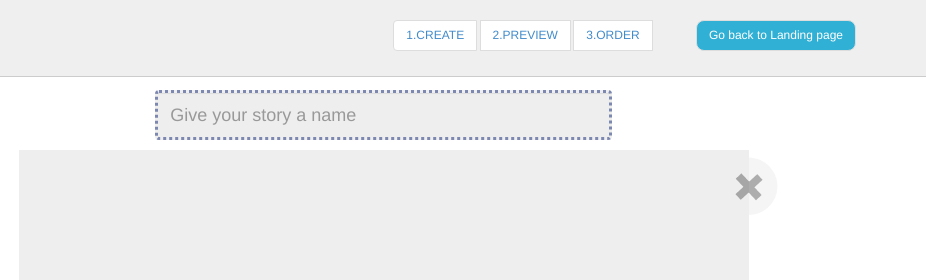
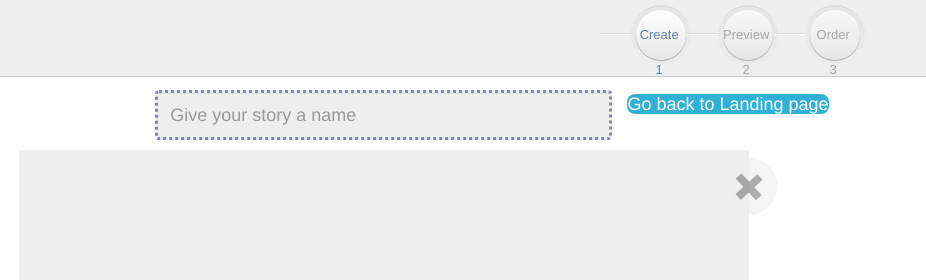
Before and after one commit to Group6-Lab4/FinalProject, a plain HTML site: page index.html in a window 1280 px wide. Both pictures are taken after a click on the link "START". Shown: the top 280 px of the page, 354-1280 px from the left. Drawn offline with nearby package versions, Linux system fonts and the light colour scheme.

Commit message:
Redesign UI - Change the style of Navigation bar 1creat-2preview-3order

```diff
--- a/index.html
+++ b/index.html
@@ -60,13 +60,14 @@
 				<div class="navbar-collapse collapse">
 					<form class="navbar-right form-inline">
 
-						<ol class="pagination">
+						<ul id="steps">
 
-							<li id="step1" class=""><a href="#edit" class="loadPage">1.CREATE</a></li>
-							<li id="step2" class=""><a href="#preview" class="loadPage">2.PREVIEW</a></li>
-							<li id="step3" class=""><a href="#order" class="loadPage">3.ORDER</a></li>
-							<li id="linkToLand"><a href="/">Go back to Landing page </a></li>
-						</ol>
+							<li id="step1" class=""><a href="#edit" class="loadPage navbar-item-create"></a></li>
+							<li id="step2" class=""><a href="#preview" class="loadPage navbar-item-preview"></a></li>
+							<li id="step3" class=""><a href="#order" class="loadPage navbar-item-order"></a></li>
+
+						</ul>
+						<div id="linkToLand"><a href="/">Go back to Landing page </a></div>
 					</form>
 				</div><!--/.navbar-collapse -->
 			</div>
```
